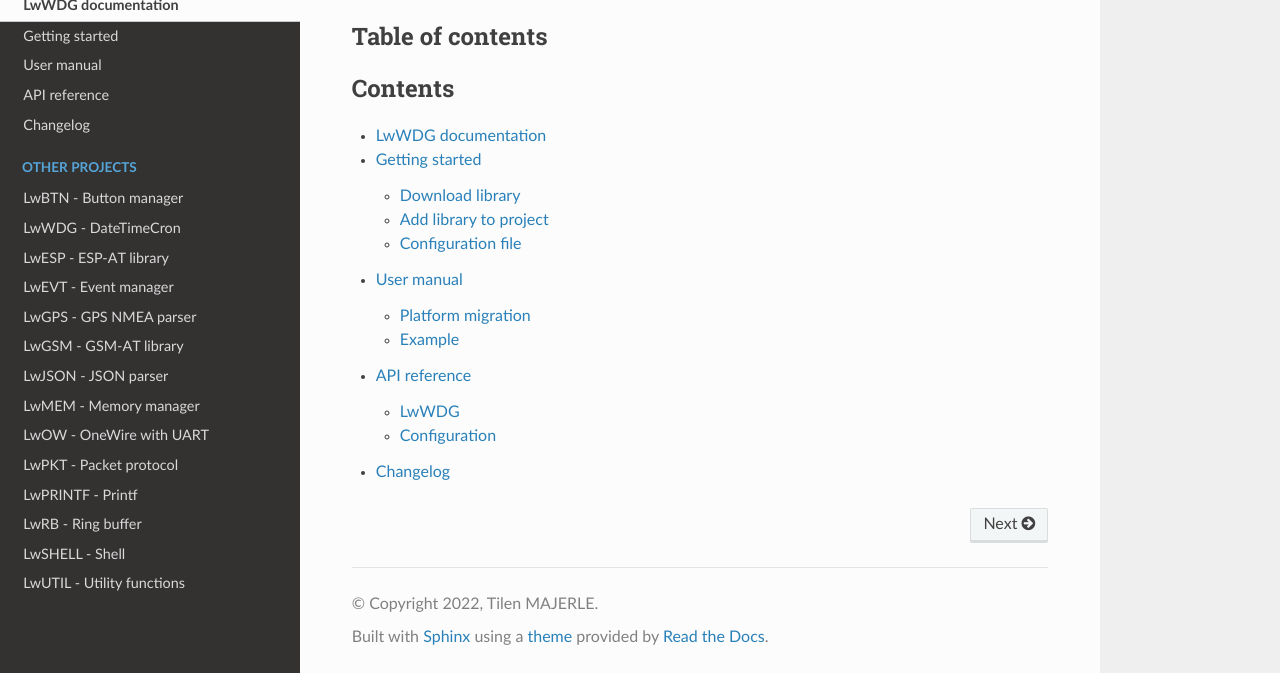
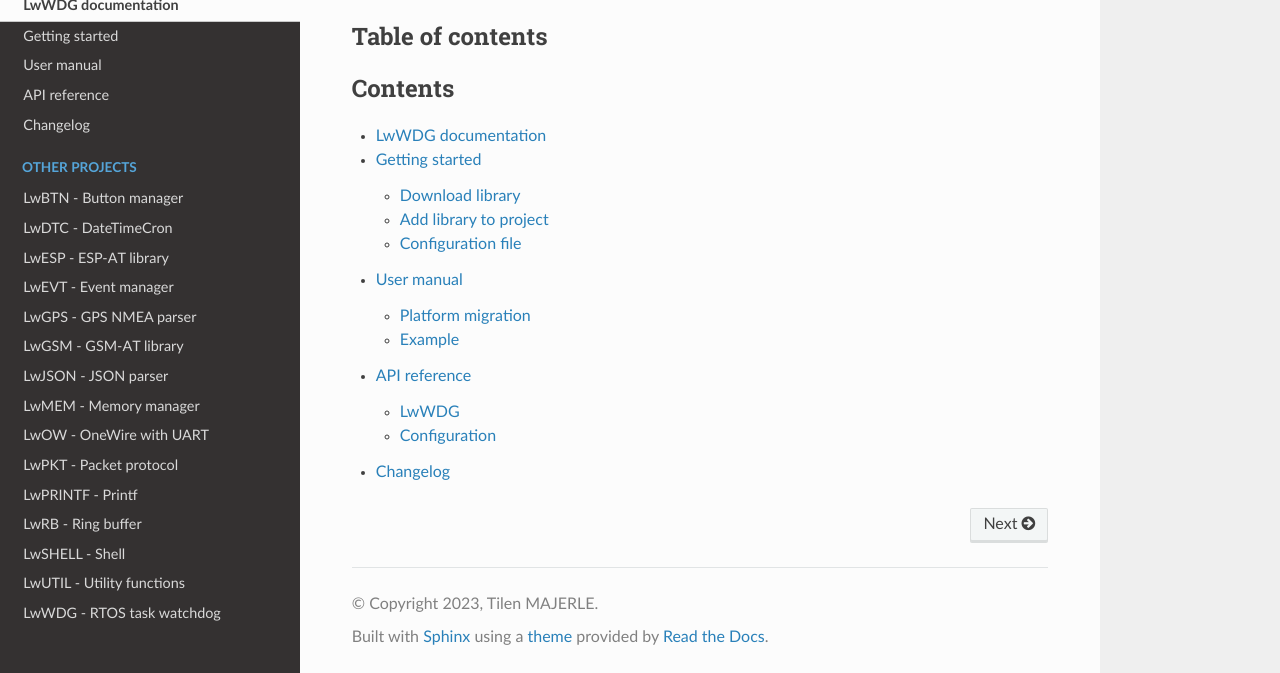
Before and after one commit to MaJerle/lwwdg, a Sphinx documentation site: the page built from docs/index.rst, in a window 1280 px wide and 900 px high, scrolled down 944 px, cut to the strip 227-900 px from the top of the window. Built offline with Sphinx 7.4.7 and the Read the Docs theme 2.0.0, drawn with Linux system fonts in a browser that asks for light colours; the version number could not be read and is left out.

Commit message:
Fix documentation

```diff
--- a/docs/conf.py
+++ b/docs/conf.py
@@ -23,7 +23,7 @@
 # -- Project information -----------------------------------------------------
 
 project = 'LwWDG'
-copyright = '2022, Tilen MAJERLE'
+copyright = '2023, Tilen MAJERLE'
 author = 'Tilen MAJERLE'
 
 # Try to get branch at which this is running
--- a/docs/get-started/index.rst
+++ b/docs/get-started/index.rst
@@ -62,7 +62,7 @@
 
 * Copy ``lwwdg`` folder to your project, it contains library files
 * Add ``lwwdg/src/include`` folder to `include path` of your toolchain. This is where `C/C++` compiler can find the files during compilation process. Usually using ``-I`` flag
-* Add source files from ``lwwdg/src/`` folder to toolchain build. These files are built by `C/C++` compiler
+* Add source files from ``lwwdg/src/`` folder to toolchain build. These files are built by `C/C++` compiler. CMake configuration comes with the library, allows users to include library in the project as **subdirectory** and **library**.
 * Copy ``lwwdg/src/include/lwwdg/lwwdg_opts_template.h`` to project folder and rename it to ``lwwdg_opts.h``
 * Build the project
 
--- a/docs/index.rst
+++ b/docs/index.rst
@@ -65,7 +65,7 @@
     :hidden:
 
     LwBTN - Button manager <https://github.com/MaJerle/lwbtn>
-    LwWDG - DateTimeCron <https://github.com/MaJerle/lwwdg>
+    LwDTC - DateTimeCron <https://github.com/MaJerle/lwdtc>
     LwESP - ESP-AT library <https://github.com/MaJerle/lwesp>
     LwEVT - Event manager <https://github.com/MaJerle/lwevt>
     LwGPS - GPS NMEA parser <https://github.com/MaJerle/lwgps>
@@ -78,3 +78,4 @@
     LwRB - Ring buffer <https://github.com/MaJerle/lwrb>
     LwSHELL - Shell <https://github.com/MaJerle/lwshell>
     LwUTIL - Utility functions <https://github.com/MaJerle/lwutil>
+    LwWDG - RTOS task watchdog <https://github.com/MaJerle/lwwdg>
```
